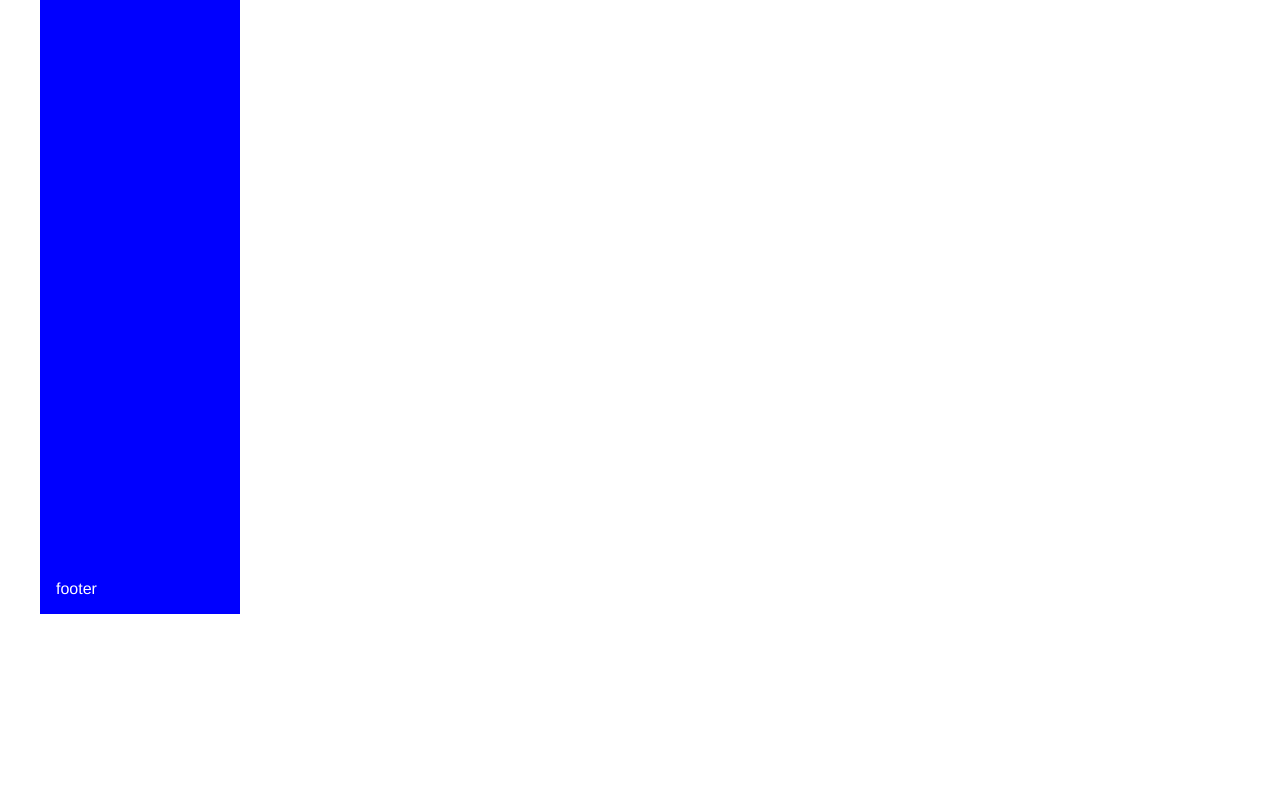
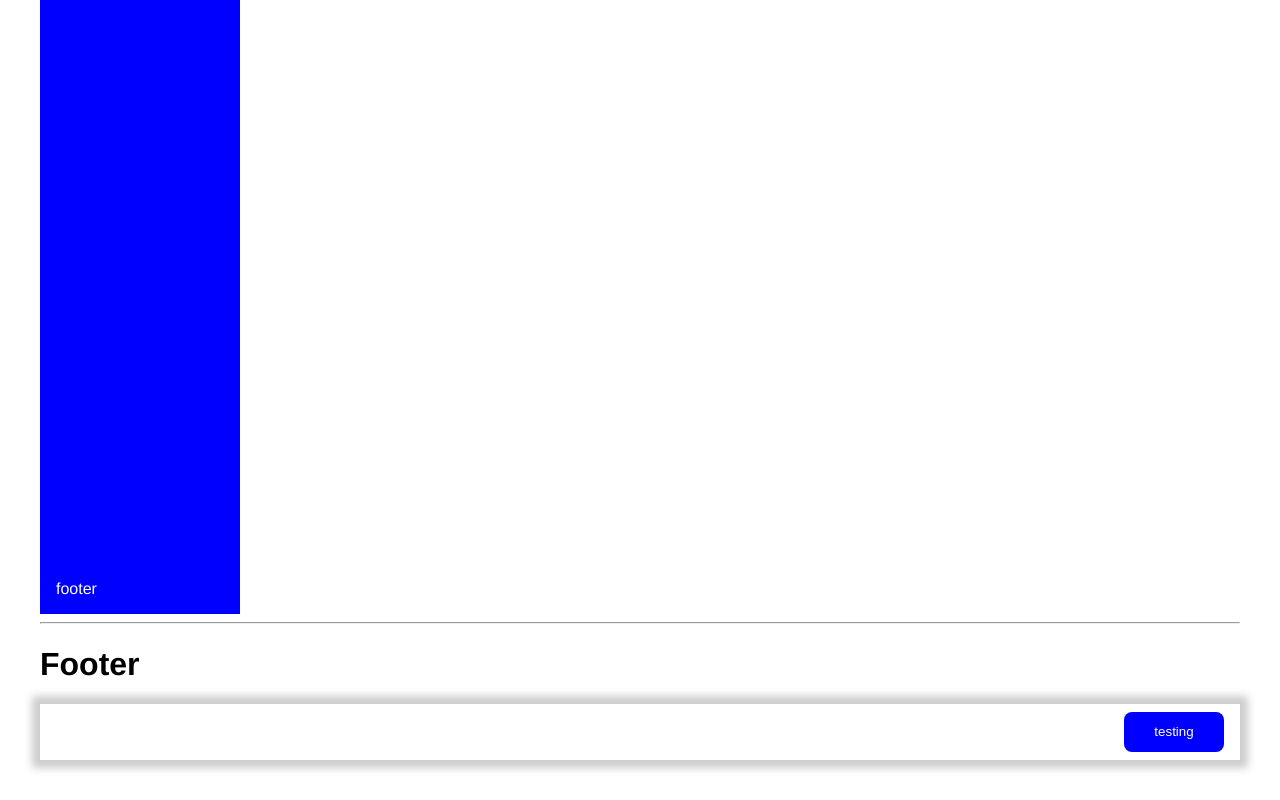
Before and after one commit to sherkoo/react-dls, a React (Create React App) app: page / in a window 1280 px wide. Shown: the part 2758-3558 px from the top of the page. Before the commit the page ends 3412 px from the top, so only its background shows below. Built offline with nearby package versions, Linux system fonts and the light colour scheme.

Commit message:
update checkbox component

```diff
--- a/src/App.js
+++ b/src/App.js
@@ -6,6 +6,7 @@ import { H1, H2, H3, Paragraph, Label } from "./Components/Typography";
 import { Table, TableHead, TableBody } from "./Components/Tables";
 import CheckBox from "./Components/Checkbox";
 import { NavigationLeft } from "./Components/Navigation";
+import Footer from "./Components/Footer";
 
 const mockData = [
   "one",
@@ -133,6 +134,13 @@ function App() {
         <H1 label="Navigation" />
         <NavigationLeft />
       </div>
+      <hr />
+      <div>
+        <H1 label="Footer" />
+        <Footer position="left">
+          <Button label="testing" />
+        </Footer>
+      </div>
     </div>
   );
 }
--- /dev/null
+++ b/src/Components/Footer/footer.style.js
@@ -0,0 +1,19 @@
+import styled, { css } from 'styled-components';
+
+export const FooterContainer = styled.div`
+  display: flex;
+  gap: 1em;
+  align-items: center;
+  height: 56px;
+  justify-content: end;
+  box-shadow: 0px 0px 8px 8px rgba(0, 0, 0, 0.2);
+  background-color: white;
+  padding: 0 1em;
+  props.size === "large"
+      ? Vars.size.px40
+  ${(props) =>
+    props.position == "left" &&
+    css`
+      justify-content: end;
+    `};
+`;
--- /dev/null
+++ b/src/Components/Footer/index.js
@@ -0,0 +1,20 @@
+import React from 'react';
+import Button from '../Buttons/index';
+import { FooterContainer } from "./footer.style";
+
+function Footer(props) {
+  return (
+    <FooterContainer position={props.position}>
+      {props.children}
+    </FooterContainer>
+  );
+}
+
+Footer.defaultProps = {
+  primary: true,
+  secondary: true,
+  tertiary: true,
+  position: "right",
+}
+
+export default Footer;
```
Also changed, not shown: src/Components/Checkbox/checkbox.style.js (line endings or trailing spaces).
